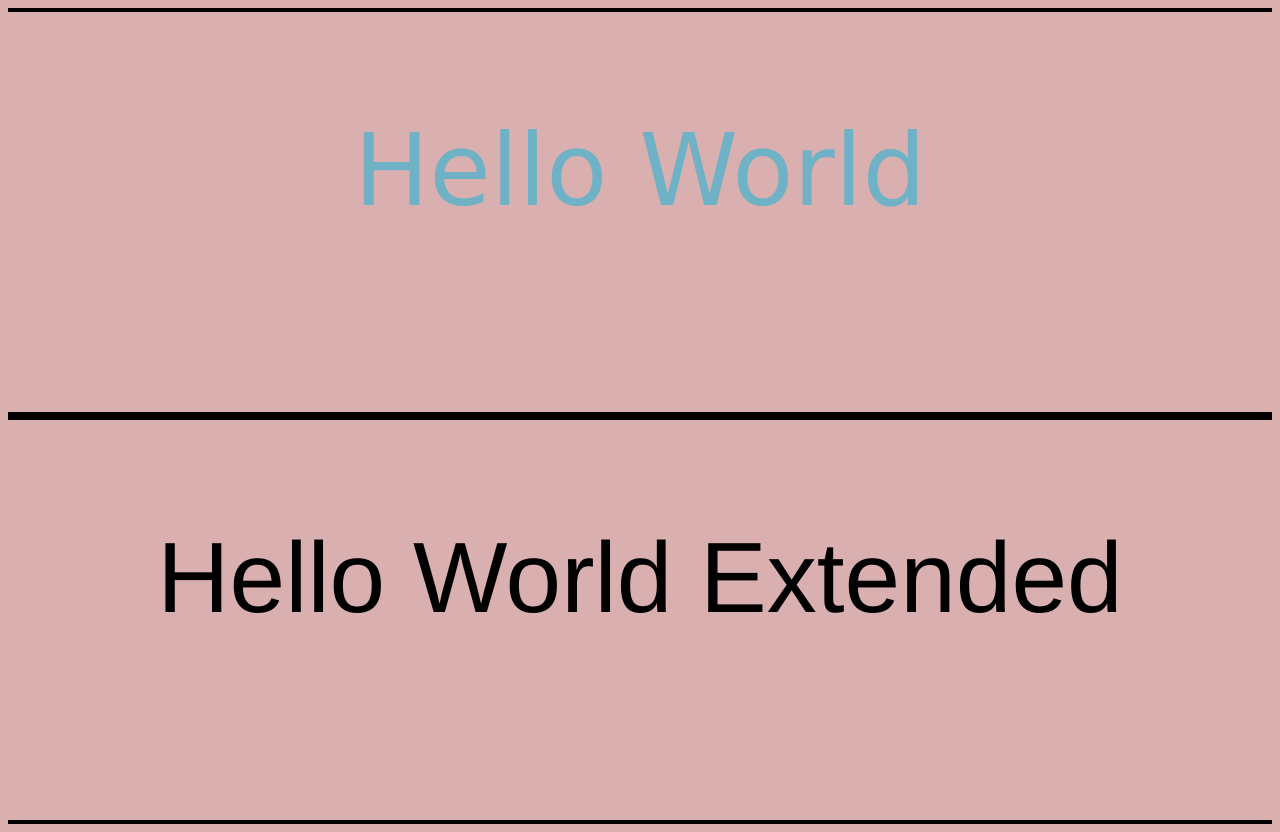
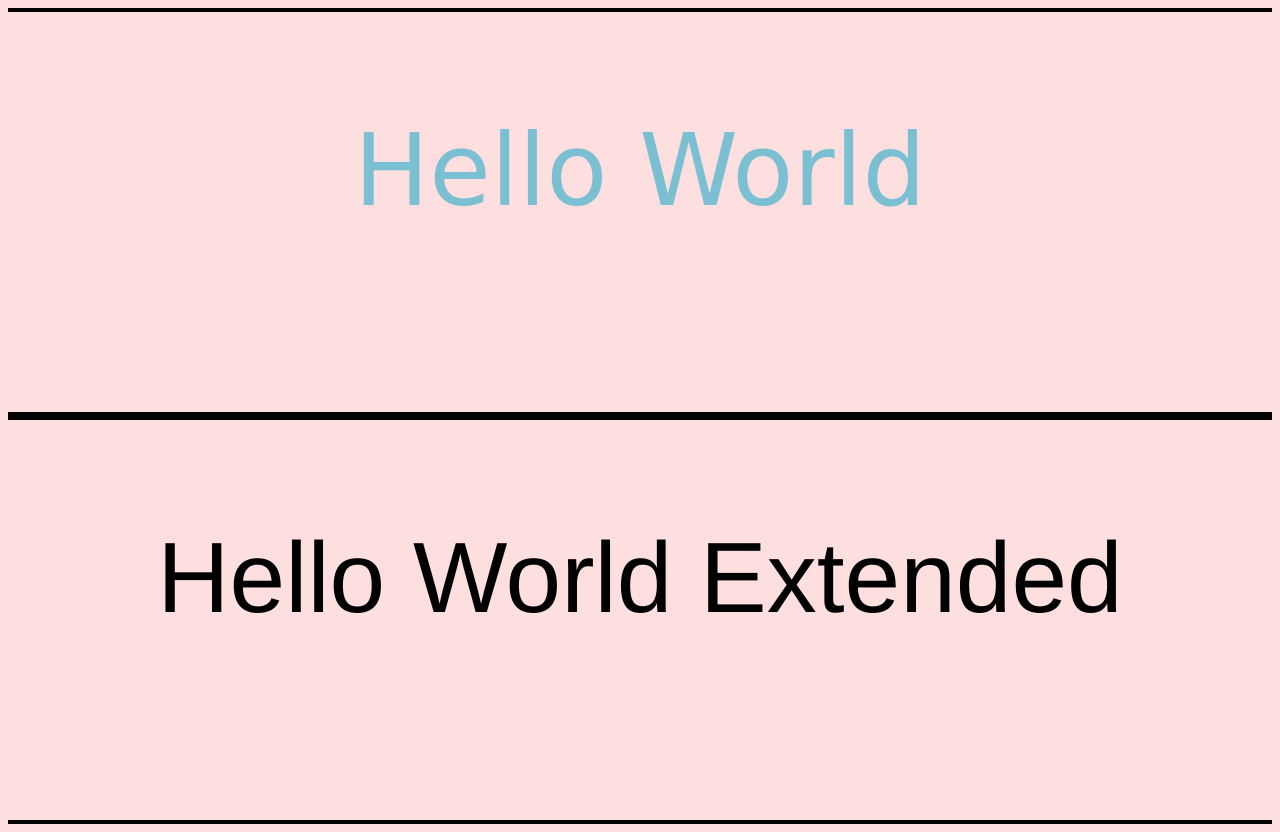
Before and after one commit to charlyrenk/hello-world-sass, a website: page index.html in a window 1280 px wide. Drawn offline with Linux system fonts and the light colour scheme.

Commit message:
changed bg color

```diff
--- a/css/style.css
+++ b/css/style.css
@@ -9,7 +9,7 @@
     text-align: center; }
 
 body {
-  background-color: #daafaf; }
+  background-color: #fedfdf; }
 
 .extended {
   font-family: 'Franklin Gothic Medium', 'Arial Narrow', Arial, sans-serif;
```
